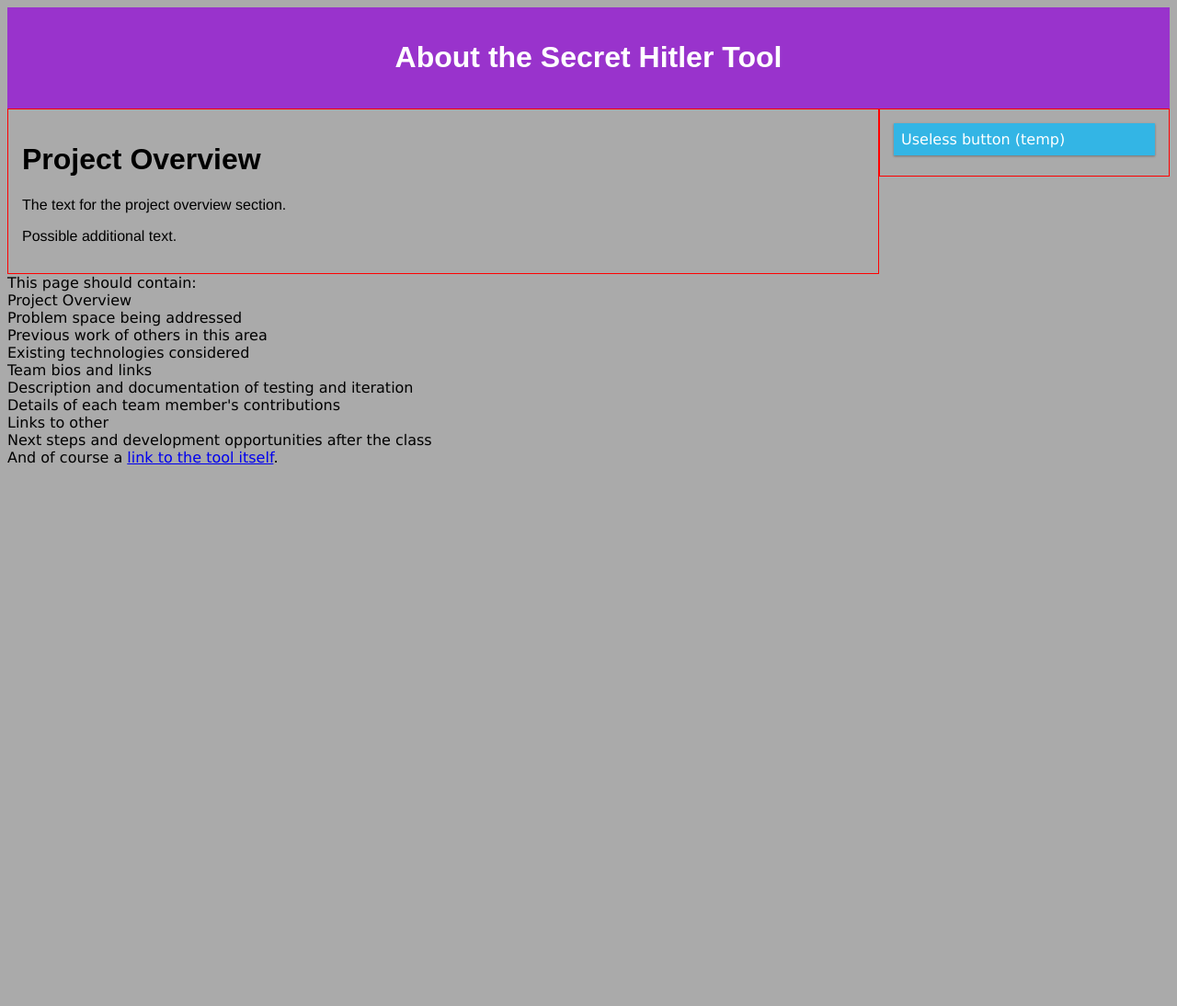
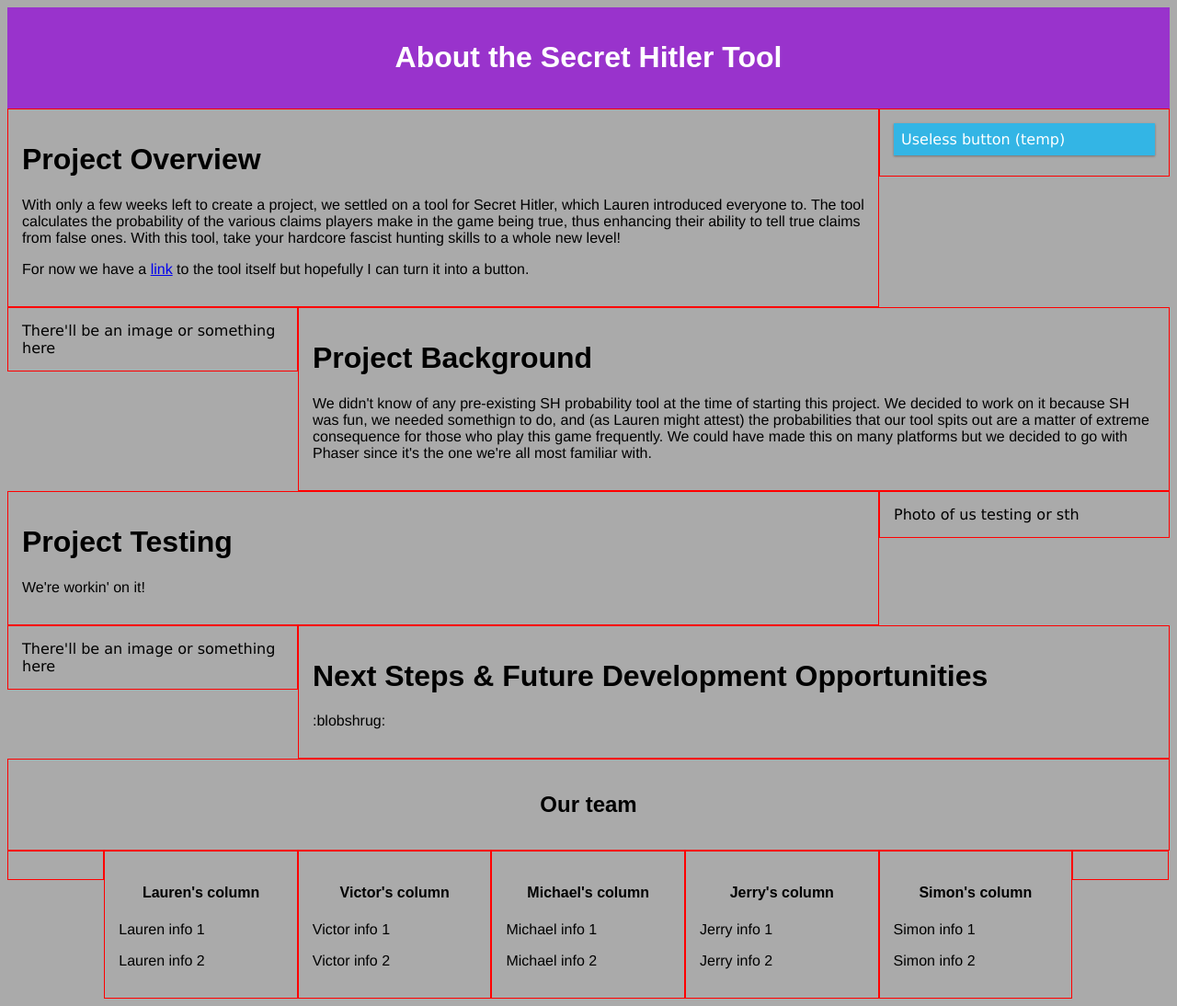
Before and after one commit to lfowlkes/SecretHitlerTracker, a plain HTML site: page SecretHitlerTool/SHtool/index.html in a window 1280 px wide. Shown: the whole page at 92% size. Before the commit the page ends 800 px from the top, so only its background shows below. Drawn offline with Linux system fonts and the light colour scheme.

Commit message:
Updated index.html. It's ugly as all hell but it kinda shows a layout that might work for us.

```diff
--- a/SecretHitlerTool/SHtool/css/about_styles.css
+++ b/SecretHitlerTool/SHtool/css/about_styles.css
@@ -1,5 +1,15 @@
 h1{
 	font-family: sans-serif;
+}
+
+h2{
+	font-family: sans-serif;
+	text-align: center;
+}
+
+h4{
+	font-family: sans-serif;
+	text-align: center;
 }
 
 body {
--- a/SecretHitlerTool/SHtool/index.html
+++ b/SecretHitlerTool/SHtool/index.html
@@ -12,11 +12,11 @@
 		<h1>About the Secret Hitler Tool</h1>
 	</div>
 
-	<div class="row">
+	<div class="row">  <!-- Project Overview -->
 		<div class="col-9"> <!-- 75% -->
 		    <h1>Project Overview</h1>
-		    <p>The text for the project overview section.</p>
-		    <p>Possible additional text.</p>
+		    <p>With only a few weeks left to create a project, we settled on a tool for Secret Hitler, which Lauren introduced everyone to. The tool calculates the probability of the various claims players make in the game being true, thus enhancing their ability to tell true claims from false ones. With this tool, take your hardcore fascist hunting skills to a whole new level!</p>
+		    <p>For now we have a <a href="tool.html">link</a> to the tool itself but hopefully I can turn it into a button.</p>
 		</div>
 
 		<div class="col-3 menu"> <!-- 25% -->
@@ -25,18 +25,78 @@
 			</ul>
   		</div>
 	</div>
-	This page should contain:<br>
 
-    Project Overview<br>
-    Problem space being addressed<br>
-    Previous work of others in this area<br>
-    Existing technologies considered<br>
-    Team bios and links<br>
-    Description and documentation of testing and iteration<br>
-    Details of each team member's contributions<br>
-    Links to other<br>
-    Next steps and development opportunities after the class<br>
+	<div class="row"> <!-- Problem space being addressed, previous work of others in this area, existing technologies considered -->
+		<div class="col-3 menu">
+		    There'll be an image or something here
+  		</div>
 
-	And of course a <a href="tool.html">link to the tool itself</a>.
+		<div class="col-9">
+		    <h1>Project Background</h1>
+		    <p>We didn't know of any pre-existing SH probability tool at the time of starting this project. We decided to work on it because SH was fun, we needed somethign to do, and (as Lauren might attest) the probabilities that our tool spits out are a matter of extreme consequence for those who play this game frequently. We could have made this on many platforms but we decided to go with Phaser since it's the one we're all most familiar with.</p>
+		</div>
+	</div>
+
+	<div class="row">  <!-- Description and documentation of testing and iteration -->
+		<div class="col-9"> <!-- 75% -->
+		    <h1>Project Testing</h1>
+		    <p>We're workin' on it!</p>
+		</div>
+
+		<div class="col-3 menu"> <!-- 25% -->
+		    Photo of us testing or sth
+  		</div>
+	</div>
+
+	<div class="row"> <!-- Next steps and development opportunities after the class, links to other -->
+		<div class="col-3 menu">
+		    There'll be an image or something here
+  		</div>
+
+		<div class="col-9">
+		    <h1>Next Steps & Future Development Opportunities</h1>
+		    <p>:blobshrug:</p>
+		</div>
+	</div>
+
+	<div class="row"> <!-- Team bios/links, details of each team member's contributions -->
+		<div class="col-12">
+			<h2>Our team</h2>
+		</div>
+
+		<div class="col-1"> </div>
+
+		<div class="col-2">
+		    <h4>Lauren's column</h4>
+		    <p>Lauren info 1</p>
+			<p>Lauren info 2</p>
+		</div>
+
+		<div class="col-2">
+		    <h4>Victor's column</h4>
+		    <p>Victor info 1</p>
+			<p>Victor info 2</p>
+		</div>
+
+		<div class="col-2">
+		    <h4>Michael's column</h4>
+		    <p>Michael info 1</p>
+			<p>Michael info 2</p>
+		</div>
+
+		<div class="col-2">
+		    <h4>Jerry's column</h4>
+		    <p>Jerry info 1</p>
+			<p>Jerry info 2</p>
+		</div>
+
+		<div class="col-2">
+		    <h4>Simon's column</h4>
+		    <p>Simon info 1</p>
+			<p>Simon info 2</p>
+		</div>
+
+		<div class="col-1"> </div>
+	</div>
 </body>
 </html>
```
